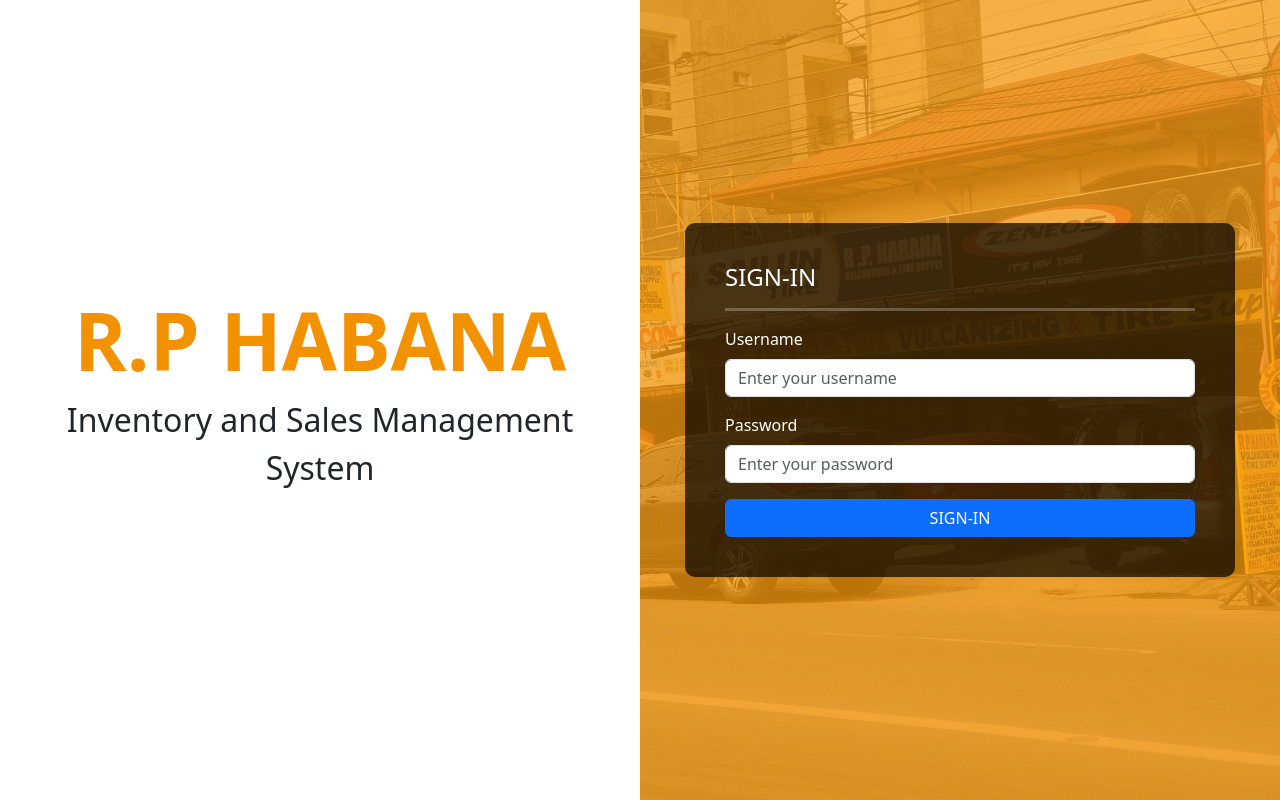
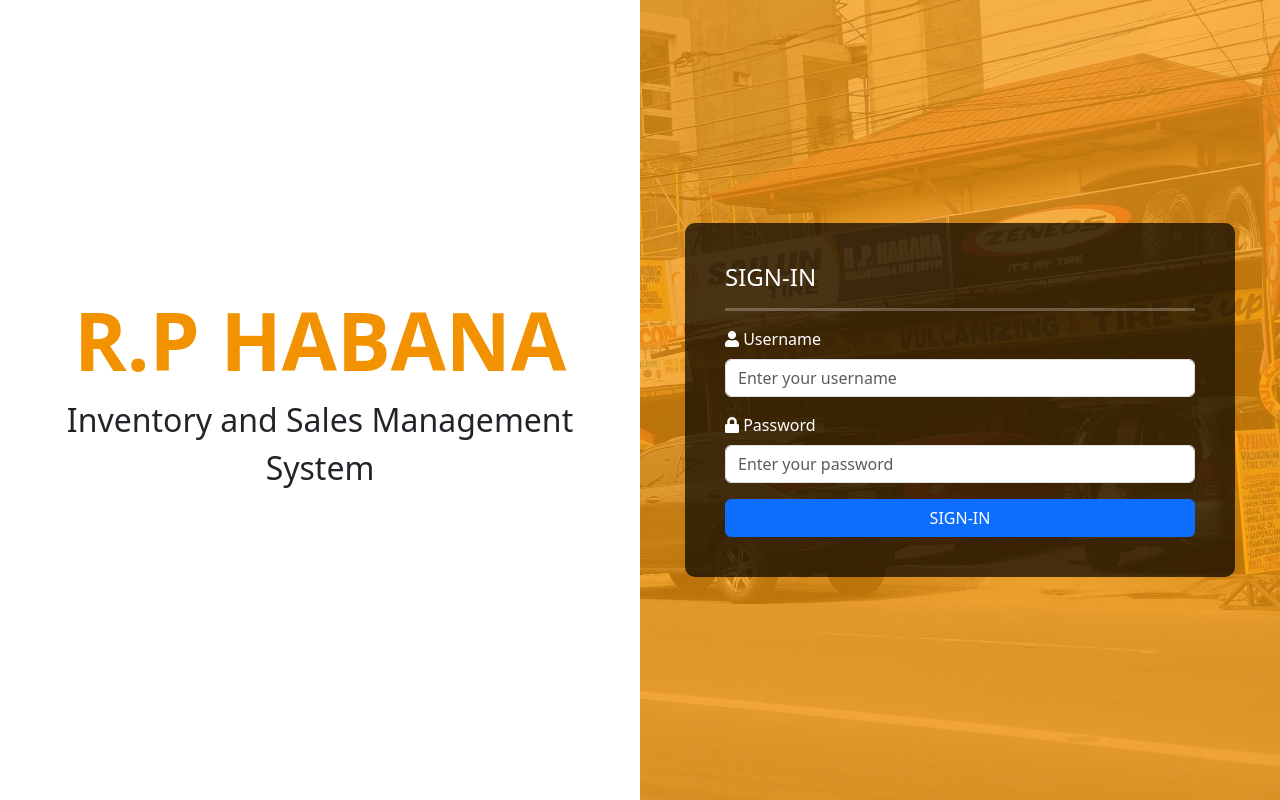
Before and after one commit to KDSteven/RP-HABANA, a PHP site: page / in a window 1280 px wide. Run offline with PHP 8.4, Linux system fonts and the light colour scheme.

Commit message:
5th commit

```diff
--- a/index.php
+++ b/index.php
@@ -4,6 +4,7 @@
     <meta charset="UTF-8">
     <meta name="viewport" content="width=device-width, initial-scale=1.0">
     <title>R.P Habana - Inventory System</title>
+    <link rel="stylesheet" href="https://use.fontawesome.com/releases/v5.7.1/css/all.css">
     <link href="https://cdn.jsdelivr.net/npm/bootstrap@5.3.0/dist/css/bootstrap.min.css" rel="stylesheet">
     <style>
 
@@ -70,10 +71,12 @@
                     <hr>
                     <form id="loginForm">
                         <div class="mb-3">
+                            <i class="fas fa-user"></i>
                             <label class="form-label">Username</label>
                             <input type="text" id="username" class="form-control" placeholder="Enter your username" required>
                         </div>
                         <div class="mb-3">
+                            <i class="fas fa-lock"></i>
                             <label class="form-label">Password</label>
                             <input type="password" id="password" class="form-control" placeholder="Enter your password" required>
                         </div>
```
